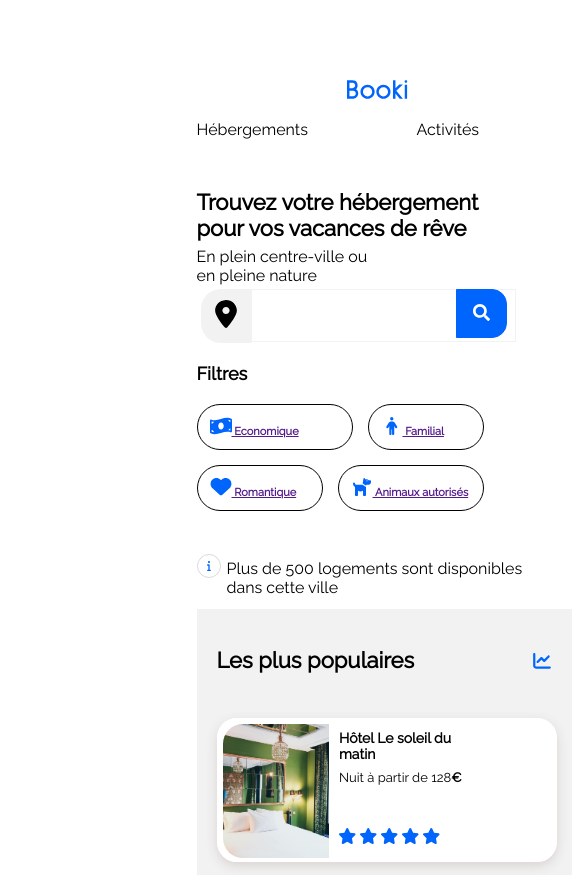
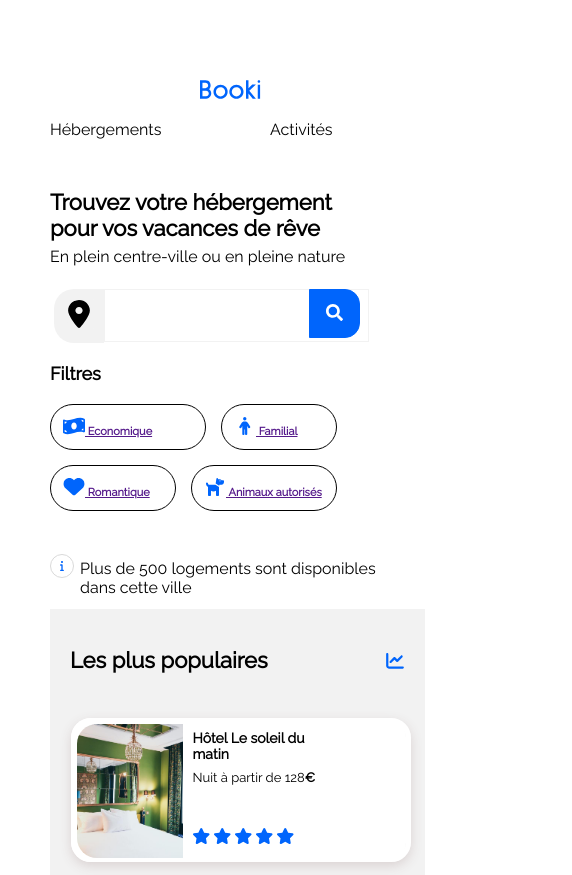
Before and after one commit to Berkpigh/Int-grateurWEB_P3, a plain HTML site: page index.html in a window 390 px wide. Shown: the top 875 px of the page, 572 px wide, since content can reach past the window. Drawn offline with Linux system fonts and the light colour scheme.

Commit message:
Mobile narrower

```diff
--- a/style.css
+++ b/style.css
@@ -713,11 +713,11 @@ br {
 /*-------------------------------------------  Mobiles  -------------------------------*/
 @media screen and (max-width: 768px) {
     body {
-        max-width: 768px;
+        max-width: 475px;
     }
     .head-cont {
-        width: 48.83%;
-        margin: 30px 196.5px 0 196.5px;
+        width: 78.94%;
+        margin: 30px 50px 0 50px;
         flex-direction: column;
         height: 70px;
     }
@@ -749,8 +749,8 @@ br {
         left: 0;
     }
     #main-main {
-        width: 48.83%;
-        margin: 30px 196.5px 0 196.5px;
+        width: 78.94%;
+        margin: 30px 50px 0 50px;
         height: 1290px;
     }
      #sec-main-fil {
@@ -959,8 +959,8 @@ br {
     }
 
     #foot {
-        width: 48.83%;
-        margin: 30px 196.5px 0 196.5px;
+        width: 78.94%;
+        margin: 30px 50px 0 50px;
         top: 3750px;
         height: 500px;
         display:flex;
```
